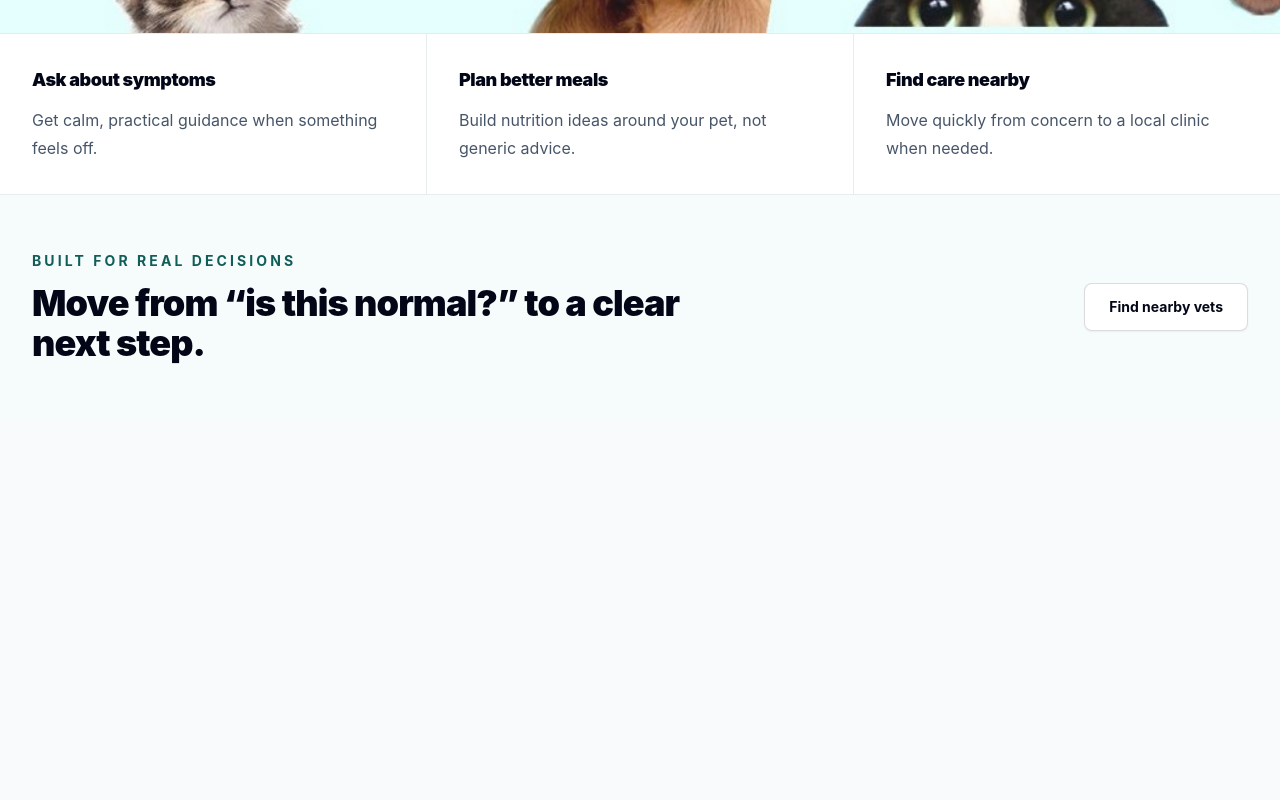
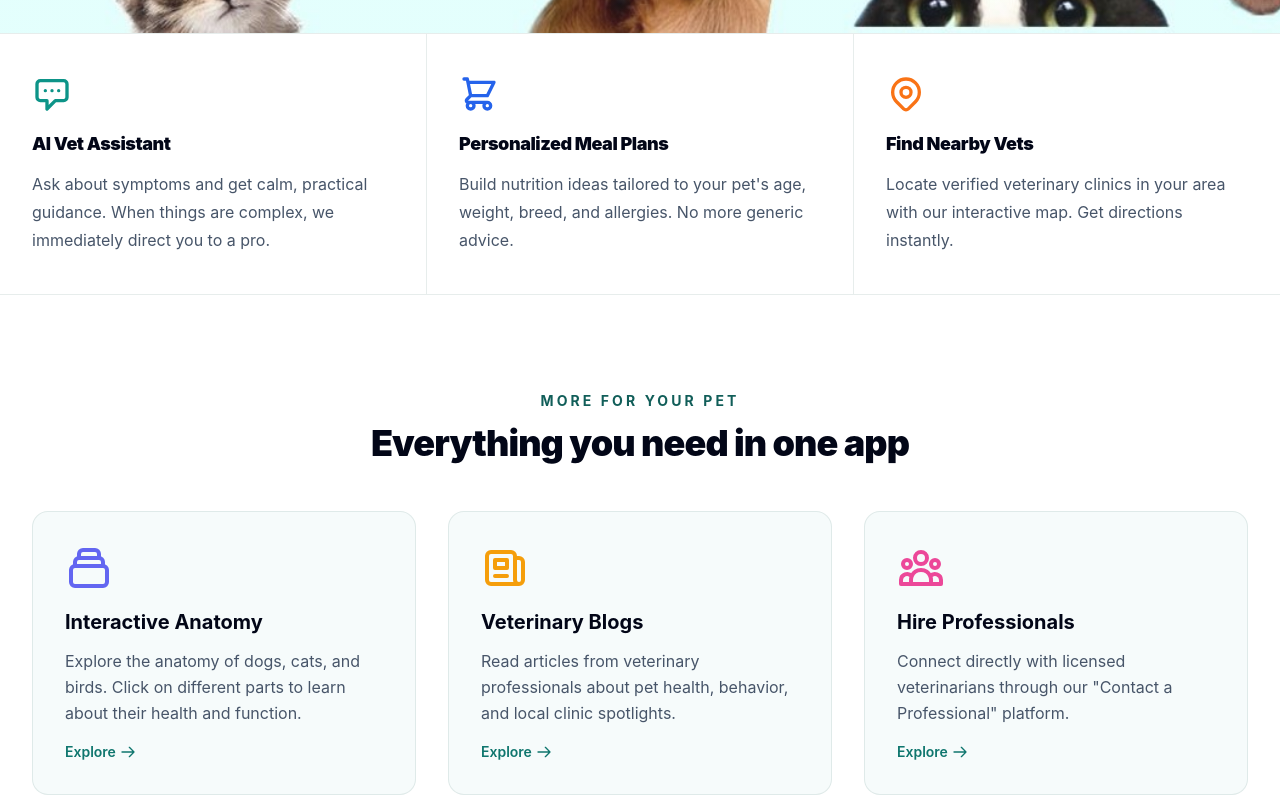
Before and after one commit to iHoshiii/Vetify, a Next.js app: page / in a window 1280 px wide. Shown: the part 860-1660 px from the top of the page. Before the commit the page ends 1279 px from the top, so only its background shows below. Built offline with nearby package versions, Linux system fonts and the light colour scheme.

Commit message:
style: add "everything you need in app" feature (navigation)

```diff
--- a/src/app/page.tsx
+++ b/src/app/page.tsx
@@ -1,21 +1,142 @@
 const features = [
   {
-    title: 'Ask about symptoms',
-    description: 'Get calm, practical guidance when something feels off.',
+    title: 'AI Vet Assistant',
+    description:
+      'Ask about symptoms and get calm, practical guidance. When things are complex, we immediately direct you to a pro.',
+    icon: (
+      <svg
+        className="w-10 h-10 text-teal-600"
+        fill="none"
+        stroke="currentColor"
+        viewBox="0 0 24 24"
+      >
+        <path
+          strokeLinecap="round"
+          strokeLinejoin="round"
+          strokeWidth="2"
+          d="M8 10h.01M12 10h.01M16 10h.01M9 16H5a2 2 0 01-2-2V6a2 2 0 012-2h14a2 2 0 012 2v8a2 2 0 01-2 2h-5l-5 5v-5z"
+        />
+      </svg>
+    ),
   },
   {
-    title: 'Plan better meals',
-    description: 'Build nutrition ideas around your pet, not generic advice.',
+    title: 'Personalized Meal Plans',
+    description:
+      "Build nutrition ideas tailored to your pet's age, weight, breed, and allergies. No more generic advice.",
+    icon: (
+      <svg
+        className="w-10 h-10 text-blue-600"
+        fill="none"
+        stroke="currentColor"
+        viewBox="0 0 24 24"
+      >
+        <path
+          strokeLinecap="round"
+          strokeLinejoin="round"
+          strokeWidth="2"
+          d="M3 3h2l.4 2M7 13h10l4-8H5.4M7 13L5.4 5M7 13l-2.293 2.293c-.63.63-.184 1.707.707 1.707H17m0 0a2 2 0 100 4 2 2 0 000-4zm-8 2a2 2 0 11-4 0 2 2 0 014 0z"
+        />
+      </svg>
+    ),
   },
   {
-    title: 'Find care nearby',
-    description: 'Move quickly from concern to a local clinic when needed.',
+    title: 'Find Nearby Vets',
+    description:
+      'Locate verified veterinary clinics in your area with our interactive map. Get directions instantly.',
+    icon: (
+      <svg
+        className="w-10 h-10 text-orange-500"
+        fill="none"
+        stroke="currentColor"
+        viewBox="0 0 24 24"
+      >
+        <path
+          strokeLinecap="round"
+          strokeLinejoin="round"
+          strokeWidth="2"
+          d="M17.657 16.657L13.414 20.9a1.998 1.998 0 01-2.827 0l-4.244-4.243a8 8 0 1111.314 0z"
+        />
+        <path
+          strokeLinecap="round"
+          strokeLinejoin="round"
+          strokeWidth="2"
+          d="M15 11a3 3 0 11-6 0 3 3 0 016 0z"
+        />
+      </svg>
+    ),
+  },
+];
+
+const moreFeatures = [
+  {
+    title: 'Interactive Anatomy',
+    description:
+      'Explore the anatomy of dogs, cats, and birds. Click on different parts to learn about their health and function.',
+    icon: (
+      <svg
+        className="w-12 h-12 text-indigo-500"
+        fill="none"
+        stroke="currentColor"
+        viewBox="0 0 24 24"
+      >
+        <path
+          strokeLinecap="round"
+          strokeLinejoin="round"
+          strokeWidth="2"
+          d="M19 11H5m14 0a2 2 0 012 2v6a2 2 0 01-2 2H5a2 2 0 01-2-2v-6a2 2 0 012-2m14 0V9a2 2 0 00-2-2M5 11V9a2 2 0 012-2m0 0V5a2 2 0 012-2h6a2 2 0 012 2v2M7 7h10"
+        />
+      </svg>
+    ),
+    href: '/chat?anatomy=true',
+  },
+  {
+    title: 'Veterinary Blogs',
+    description:
+      'Read articles from veterinary professionals about pet health, behavior, and local clinic spotlights.',
+    icon: (
+      <svg
+        className="w-12 h-12 text-amber-500"
+        fill="none"
+        stroke="currentColor"
+        viewBox="0 0 24 24"
+      >
+        <path
+          strokeLinecap="round"
+          strokeLinejoin="round"
+          strokeWidth="2"
+          d="M19 20H5a2 2 0 01-2-2V6a2 2 0 012-2h10a2 2 0 012 2v1m2 13a2 2 0 01-2-2V7m2 13a2 2 0 002-2V9a2 2 0 00-2-2h-2m-4-3H9M7 16h6M7 8h6v4H7V8z"
+        />
+      </svg>
+    ),
+    href: '/blogs',
+  },
+  {
+    title: 'Hire Professionals',
+    description:
+      'Connect directly with licensed veterinarians through our "Contact a Professional" platform.',
+    icon: (
+      <svg
+        className="w-12 h-12 text-pink-500"
+        fill="none"
+        stroke="currentColor"
+        viewBox="0 0 24 24"
+      >
+        <path
+          strokeLinecap="round"
+          strokeLinejoin="round"
+          strokeWidth="2"
+          d="M17 20h5v-2a3 3 0 00-5.356-1.857M17 20H7m10 0v-2c0-.656-.126-1.283-.356-1.857M7 20H2v-2a3 3 0 015.356-1.857M7 20v-2c0-.656.126-1.283.356-1.857m0 0a5.002 5.002 0 019.288 0M15 7a3 3 0 11-6 0 3 3 0 016 0zm6 3a2 2 0 11-4 0 2 2 0 014 0zM7 10a2 2 0 11-4 0 2 2 0 014 0z"
+        />
+      </svg>
+    ),
+    href: '/services',
   },
 ];
 
 export default function Home() {
   return (
     <main className="min-h-screen bg-[#f6fbfb] text-slate-950">
+      {/* Hero Section */}
       <section
         className="relative flex min-h-[760px] flex-col overflow-hidden bg-cover bg-[center_bottom] md:min-h-[820px] md:bg-center"
         style={{ backgroundImage: "url('/home-bg.jpg')" }}
@@ -32,8 +153,8 @@ export default function Home() {
               Health guidance for pets you love.
             </h1>
             <p className="mt-6 max-w-xl text-lg leading-8 text-slate-700 sm:text-xl">
-              Vetify brings symptom triage, meal planning, and nearby veterinary search into one
-              simple place for busy pet owners.
+              Vetify brings symptom triage, meal planning, anatomy education, and nearby veterinary
+              search into one simple place for busy pet owners.
             </p>
 
             <div className="mt-8 flex flex-col gap-3 sm:flex-row">
@@ -54,10 +175,12 @@ export default function Home() {
         </div>
       </section>
 
+      {/* Core Features */}
       <section id="features" className="border-y border-teal-900/10 bg-white">
         <div className="mx-auto grid max-w-7xl gap-px bg-teal-900/10 px-0 sm:grid-cols-3">
           {features.map((feature) => (
-            <article key={feature.title} className="bg-white px-6 py-8 sm:px-8">
+            <article key={feature.title} className="bg-white px-6 py-10 sm:px-8">
+              <div className="mb-4">{feature.icon}</div>
               <h2 className="text-lg font-black tracking-tight text-slate-950">{feature.title}</h2>
               <p className="mt-3 max-w-sm leading-7 text-slate-600">{feature.description}</p>
             </article>
@@ -65,6 +188,51 @@ export default function Home() {
         </div>
       </section>
 
+      {/* More Features (Anatomy, Blogs, Hire Pro) */}
+      <section className="bg-white py-16 sm:py-24">
+        <div className="mx-auto max-w-7xl px-5 sm:px-8">
+          <div className="text-center mb-12">
+            <p className="text-sm font-bold uppercase tracking-[0.22em] text-teal-800">
+              More for your pet
+            </p>
+            <h2 className="mt-3 text-3xl font-black tracking-tight text-slate-950 sm:text-4xl">
+              Everything you need in one app
+            </h2>
+          </div>
+
+          <div className="grid gap-8 md:grid-cols-3">
+            {moreFeatures.map((feature) => (
+              <a
+                key={feature.title}
+                href={feature.href}
+                className="group bg-[#f6fbfb] p-8 rounded-2xl border border-teal-900/10 transition hover:-translate-y-1 hover:shadow-lg"
+              >
+                <div className="mb-4 group-hover:scale-110 transition">{feature.icon}</div>
+                <h3 className="text-xl font-bold text-slate-950">{feature.title}</h3>
+                <p className="mt-3 text-slate-600 leading-relaxed">{feature.description}</p>
+                <div className="mt-4 flex items-center text-teal-700 font-semibold text-sm">
+                  Explore
+                  <svg
+                    className="w-4 h-4 ml-1 group-hover:translate-x-1 transition"
+                    fill="none"
+                    stroke="currentColor"
+                    viewBox="0 0 24 24"
+                  >
+                    <path
+                      strokeLinecap="round"
+                      strokeLinejoin="round"
+                      strokeWidth="2"
+                      d="M14 5l7 7m0 0l-7 7m7-7H3"
+                    />
+                  </svg>
+                </div>
+              </a>
+            ))}
+          </div>
+        </div>
+      </section>
+
+      {/* CTA Section */}
       <section className="bg-[#f6fbfb] px-5 py-14 sm:px-8">
         <div className="mx-auto flex max-w-7xl flex-col gap-6 md:flex-row md:items-center md:justify-between">
           <div>
```
